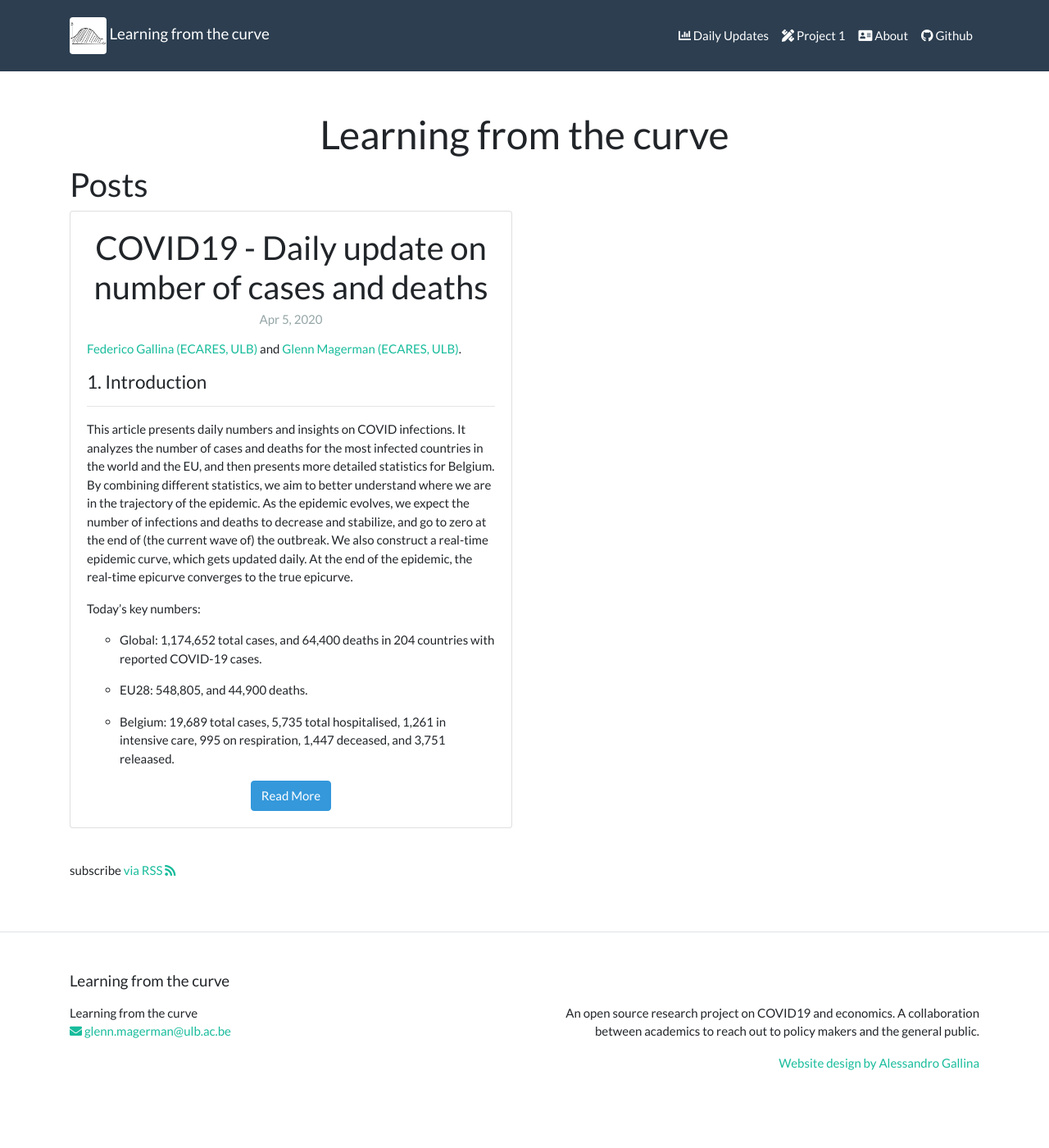
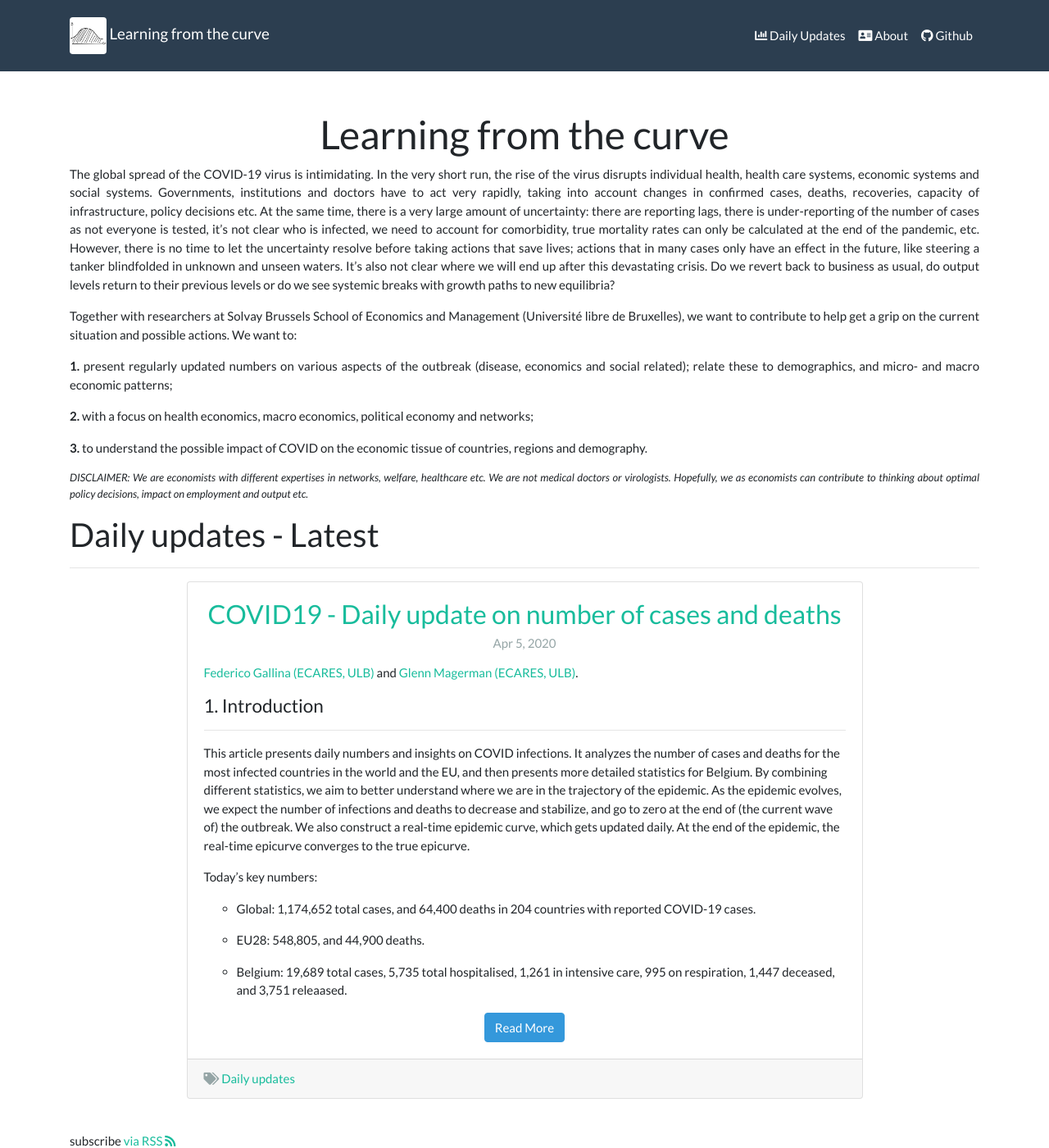
Before and after one commit to Learning-from-the-curve/learning-from-the-curve, a Jekyll site: the page built from index.md, in a window 1280 px wide and 1400 px high. Shown: the whole window at 82% size. Built offline with Jekyll 4.4.1, drawn with Linux system fonts in a browser that asks for light colours; some of the changed text lies outside the part shown.

Commit message:
Changed display logic, added copyright
Modified home.html display logic and added copyright to footer

```diff
--- a/_config.yml
+++ b/_config.yml
@@ -24,6 +24,9 @@ description: >- # this means to ignore newlines until "baseurl:"
 
 repository: "learning-from-the-curve.github.io"
 
+# Copyright info
+copyright: Learning from the curve
+
 # Build settings
 plugins:
   - jekyll-feed
@@ -32,7 +35,7 @@ plugins:
 # A list of the pages to display in the navigation bar
 header_pages:
   - daily-updates.md
-  - project-1.md
+#  - project-1.md
 #  - project-2.md
   - about.md
 
--- a/_includes/footer.html
+++ b/_includes/footer.html
@@ -22,6 +22,9 @@
               </a>
             </li>
           {%- endif -%}
+          {%- if site.copyright -%}
+            <li>&copy; {{ site.copyright }} {{ 'now' | date: "%Y" }}</li>
+          {%- endif -%}
         </ul>
       </div>
 
--- a/_layouts/home.html
+++ b/_layouts/home.html
@@ -15,14 +15,16 @@ layout: default
   </section>
 
   {%- if site.posts.size > 0 -%}
-    <p class="h2">{{ page.list_title | default: "Posts" }}</p>
     <ul class="list-unstyled">
-      <div class="row">
-      {%- for post in site.posts -%}
-        <div class="col-sm-6">
-          <div class="card mb-4">
-            <div class="card-body">
-                <h2 class="card-title text-center">{{ post.title | escape }}</h5>
+      {% for category in site.categories %}
+      <p class="h2">{{ category | first | replace: '-', ' ' | capitalize | default: "Posts" }} - Latest</p>
+      <hr>
+        {% for post in category.last limit:1 %}
+        <div class="row">
+          <div class="col-sm-9 mx-auto">
+            <div class="card mb-4">
+              <div class="card-body">
+                <a href="{{ post.url | relative_url }}"><h3 class="card-title text-center">{{ post.title | escape }}</h3></a>
                 <h6 class="card-subtitle text-center mb-2 text-muted">
                   {%- assign date_format = "%b %-d, %Y" -%}
                   {{ post.date | date: date_format }}
@@ -33,14 +35,16 @@ layout: default
                 <div class="text-center">
                   <a href="{{ post.url | relative_url }}" class="btn btn-info">Read More</a>
                 </div>
+              </div>
+              <div class="card-footer text-muted">
+                <i class="fas fa-tags"></i> <a href="/{{ category | first }}">{{ post.category | replace: '-', ' ' | capitalize }}</a>
+              </div>
             </div>
           </div>
         </div>
-      {%- endfor -%}
-      </div>
+        {% endfor %}
+      {% endfor %}
     </ul>
-
     <p class="rss-subscribe">subscribe <a href="{{ "/feed.xml" | relative_url }}">via RSS <i class="fas fa-rss" aria-hidden="true"></i></a></p>
   {%- endif -%}
-
 </div>
--- a/index.md
+++ b/index.md
@@ -2,3 +2,28 @@
 layout: home
 title: Learning from the curve
 ---
+<p style='text-align: justify;'>
+The global spread of the COVID-19 virus is intimidating. In the very short run, the rise of the virus disrupts individual health, health care systems, economic systems and social systems. Governments, institutions and doctors have to act very rapidly, taking into account changes in confirmed cases, deaths, recoveries, capacity of infrastructure, policy decisions etc. At the same time, there is a very large amount of uncertainty: there are reporting lags, there is under-reporting of the number of cases as not everyone is tested, it’s not clear who is infected, we need to account for comorbidity, true mortality rates can only be calculated at the end of the pandemic, etc. However, there is no time to let the uncertainty resolve before taking actions that save lives; actions that in many cases only have an effect in the future, like steering a tanker blindfolded in unknown and unseen waters.
+
+It’s also not clear where we will end up after this devastating crisis. Do we revert back to business as usual, do output levels return to their previous levels or do we see systemic breaks with growth paths to new equilibria?
+</p>
+
+<p style='text-align: justify;'>
+Together with researchers at Solvay Brussels School of Economics and Management (Université libre de Bruxelles), we want to contribute to help get a grip on the current situation and possible actions. We want to:
+</p>
+
+<p style='text-align: justify;'>
+<span style='font-weight: bold;'>1.</span> present regularly updated numbers on various aspects of the outbreak (disease, economics and social related); relate these to demographics, and micro- and macro economic patterns;
+</p>
+
+<p style='text-align: justify;'>
+<span style='font-weight: bold;'>2.</span> with a focus on health economics, macro economics, political economy and networks;
+</p>
+
+<p style='text-align: justify;'>
+<span style='font-weight: bold;'>3.</span> to understand the possible impact of COVID on the economic tissue of countries, regions and demography.
+</p>
+
+<p style='text-align: justify; font-style: italic; font-size: small;'>
+DISCLAIMER: We are economists with different expertises in networks, welfare, healthcare etc. We are not medical doctors or virologists. Hopefully, we as economists can contribute to thinking about optimal policy decisions, impact on employment and output etc.
+</p>
```
Also changed, not shown: about.md (+0 -25 lines).
